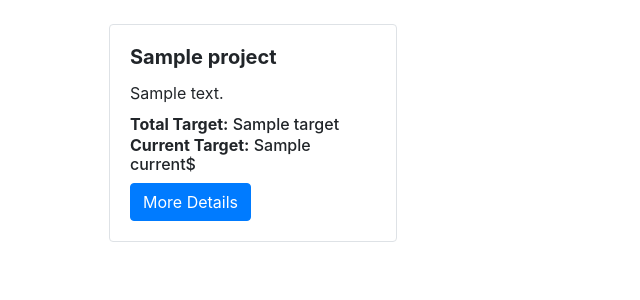
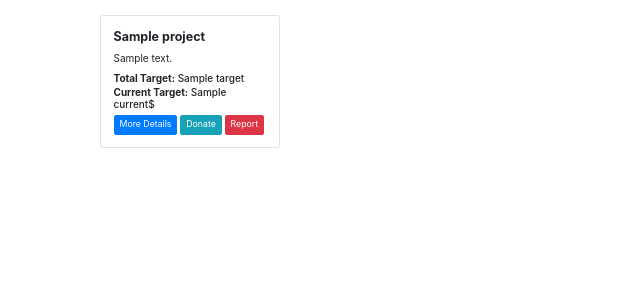
Before and after one commit to MNaguib2611/crowd_funding, a Django app: template projects/templates/projects/index.html in a window 1280 px wide. Shown: the top 300 px of the page, without its empty margins (0-640 px from the left). Run offline with Django 3.2, Linux system fonts and the light colour scheme; the template is opened without the code that fills it: most values are stand-ins (such as "Sample title", 1, 10 or a date in 2020); some libraries are stand-ins or nearby versions.

Commit message:
add donate button to all projects card

```diff
--- a/crowd_funding/urls.py
+++ b/crowd_funding/urls.py
@@ -17,7 +17,7 @@
 from django.urls import path, include
 
 urlpatterns = [
-    path('projects', include('projects.urls')),
+    path('projects/', include('projects.urls')),
     path('', include('users.urls')),
     path('admin/', admin.site.urls),
 ]
--- a/projects/templates/projects/index.html
+++ b/projects/templates/projects/index.html
@@ -1,19 +1,36 @@
 {% extends 'base.html' %}
+{% load static %}
 {% block title %}
     {{ "All Projects" }}
 {% endblock %}
+{% block links %}
+    <script src="https://ajax.googleapis.com/ajax/libs/jquery/3.4.1/jquery.min.js"></script>
+{% endblock %}
 {% block container %}
+
+
+
+
     <div class="container d-flex flex-row flex-wrap">
 
+
         {% for project in projects %}
+
             <div class="card m-4 border rounded-5" style="width: 18rem;">
+
                 {#            <img class="card-img-top" src="..." alt="Card image cap">#}
                 <div class="card-body">
                     <h5 class="card-title"><b>{{ project.title }}</b></h5>
                     <p class="card-text text-truncate">{{ project.details }}</p>
                     <h6 class="card-subtitle mb-2"><b>Total Target:</b> {{ project.target }}</h6>
                     <h6 class="card-subtitle mb-2"><b>Current Target:</b> {{ project.current }}$</h6>
-                    <a href="#" class="btn btn-primary">More Details</a>
+                    <a href="#" class="btn btn-primary btn-sm">More Details</a>
+                    <button id="donate" class="btn btn-info btn-sm" data-toggle="modal" data-title="{{ project.title }}"
+                            data-project_id="{{ project.id }}"
+                            data-target-donation="{{ project.target }}"
+                            data-current-donation="{{ project.current }}"
+                            data-target="#donate-model" {% if project.target == project.current %} {{ "disabled" }} {% endif %}>Donate</button>
+                    <a href="#" class="btn btn-danger btn-sm">Report</a>
                 </div>
             </div>
         {% empty %}
@@ -23,4 +40,52 @@
 
     </div>
 
+
+    <div class="modal fade" id="donate-model"
+         tabindex="-1" role="dialog"
+         aria-labelledby="donateModalLabel">
+        <div class="modal-dialog" role="document">
+            <div class="modal-content">
+                <div class="modal-header mt-3 d-flex flex-row align-self-start">
+                    <button type="button" class="close mr-1"
+                            data-dismiss="modal"
+                            aria-label="Close">
+                        <span aria-hidden="true">&times;</span></button>
+                    <h4 class="modal-title"
+                        id="donateModalLabel"></h4>
+                </div>
+                <form method="post" action="{% url 'donate'  %}">
+                    {% csrf_token %}
+                    <input name="project_id" id="project_id" hidden/>
+                    <div class="modal-body">
+                        <p>
+                            Please confirm you would like to borrow
+                            <b><span id="project-title"></span></b>
+                            for <input id="donation-val" name="donation-val" type="number" class="w-25 d-inline" min="1" max="" value="1"/> $
+                        </p>
+                    </div>
+                    <div class="modal-footer">
+                        <button type="button"
+                                class="btn btn-default"
+                                data-dismiss="modal">Close
+                        </button>
+                        <span class="pull-right">
+                          <button type="submit" class="btn btn-success">
+                            Donate
+                          </button>
+                        </span>
+                    </div>
+                </form>
+            </div>
+        </div>
+    </div>
+
+
+
+
 {% endblock %}
+
+{% block scripts %}
+
+    <script src="{% static 'users/js/donate.js' %}"></script>
+{% endblock %}
--- a/templates/base.html
+++ b/templates/base.html
@@ -3,15 +3,27 @@
 <head>
     <meta charset="UTF-8">
     <title>{% block title %}{% endblock %}</title>
-    <link rel="stylesheet" href="https://maxcdn.bootstrapcdn.com/bootstrap/4.0.0/css/bootstrap.min.css" integrity="sha384-Gn5384xqQ1aoWXA+058RXPxPg6fy4IWvTNh0E263XmFcJlSAwiGgFAW/dAiS6JXm" crossorigin="anonymous">
+    <link rel="stylesheet" href="https://maxcdn.bootstrapcdn.com/bootstrap/4.0.0-alpha.5/css/bootstrap.min.css" integrity="sha384-AysaV+vQoT3kOAXZkl02PThvDr8HYKPZhNT5h/CXfBThSRXQ6jW5DO2ekP5ViFdi" crossorigin="anonymous">
+    <link rel="stylesheet" href="https://maxcdn.bootstrapcdn.com/bootstrap/4.0.0/css/bootstrap.min.css"
+          integrity="sha384-Gn5384xqQ1aoWXA+058RXPxPg6fy4IWvTNh0E263XmFcJlSAwiGgFAW/dAiS6JXm" crossorigin="anonymous">
+
+
     <link href="https://fonts.googleapis.com/icon?family=Material+Icons"
-      rel="stylesheet">
+          rel="stylesheet">
+    <script src="https://ajax.googleapis.com/ajax/libs/jquery/3.4.1/jquery.min.js"></script>
     {% block links %}
+
     {% endblock %}
 </head>
 <body>
 
-    {% block container %}{% endblock %}
+{% block container %}{% endblock %}
+<script src="https://cdnjs.cloudflare.com/ajax/libs/tether/1.3.7/js/tether.min.js"
+            integrity="sha384-XTs3FgkjiBgo8qjEjBk0tGmf3wPrWtA6coPfQDfFEY8AnYJwjalXCiosYRBIBZX8"
+            crossorigin="anonymous"></script>
+    <script src="https://maxcdn.bootstrapcdn.com/bootstrap/4.0.0-alpha.5/js/bootstrap.min.js"
+            integrity="sha384-BLiI7JTZm+JWlgKa0M0kGRpJbF2J8q+qreVrKBC47e3K6BW78kGLrCkeRX6I9RoK"
+            crossorigin="anonymous"></script>
 </body>
 {% block scripts %}
 {% endblock %}
--- /dev/null
+++ b/users/static/users/js/donate.js
@@ -0,0 +1,13 @@
+$(function() {
+        console.log("AAA")
+    $('#donate-model').on("show.bs.modal", function (e) {
+        console.log(e)
+        $("#donateModalLabel").html("Donation Confirmation");
+        $("#donate-title").html($(e.relatedTarget).data('title'));
+        $("#project_id").val($(e.relatedTarget).data('project_id'))
+        $("#donation-val").attr({
+            max:$(e.relatedTarget).data('target-donation')-$(e.relatedTarget).data('current-donation'),
+            min:1
+        })
+    });
+});
--- a/users/templates/users/home.html
+++ b/users/templates/users/home.html
@@ -4,7 +4,7 @@
     {{ "Home" }}
 {% endblock %}
 {% block links %}
-    <script src="https://ajax.googleapis.com/ajax/libs/jquery/3.4.1/jquery.min.js"></script>
+
 {% endblock %}
 {% block container %}
 
@@ -104,6 +104,7 @@
 
     </div>
 
+
 {% endblock %}
 {% block scripts %}
     <script src="{% static 'users/js/home.js' %}"></script>
--- a/users/urls.py
+++ b/users/urls.py
@@ -1,8 +1,9 @@
 from django.urls import path
 
-from users.views import home
+from users.views import home,donate
 
 urlpatterns = [
     path('home', home,name="home"),
+    path('donate', donate,name="donate"),
     # path('home/<int:cat_id>', get_projects_by_category,name="get_projects_by_category"),
 ]
```
Also changed, not shown: users/views.py (+14 -2 lines).
